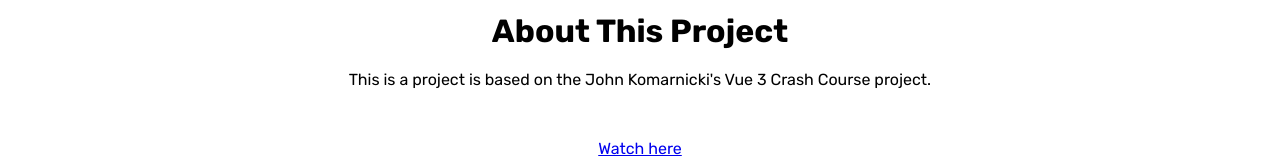
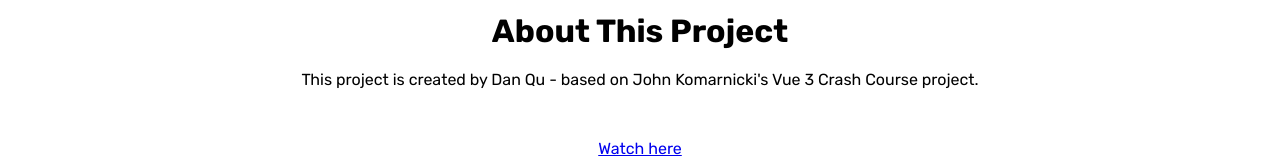
Before and after one commit to wriggu/awfultaskmanager-vue.js, a Vue app: page /about in a window 1280 px wide. Shown: the part 152-312 px from the top of the page. Built offline with nearby package versions, Linux system fonts and the light colour scheme.

Commit message:
LGTM! :)

```diff
--- a/src/views/AboutView.vue
+++ b/src/views/AboutView.vue
@@ -2,8 +2,7 @@
   <div class="about">
     <h1 style="margin-bottom: 20px;">About This Project</h1>
     <p style="margin-bottom: 50px;">
-      This is a project is based on the John Komarnicki's Vue 3 Crash Course
-      project.
+      This project is created by Dan Qu - based on John Komarnicki's Vue 3 Crash Course project.
     </p>
     <a
       href="https://www.youtube.com/watch?v=KTFH4P8unUQ"
```
